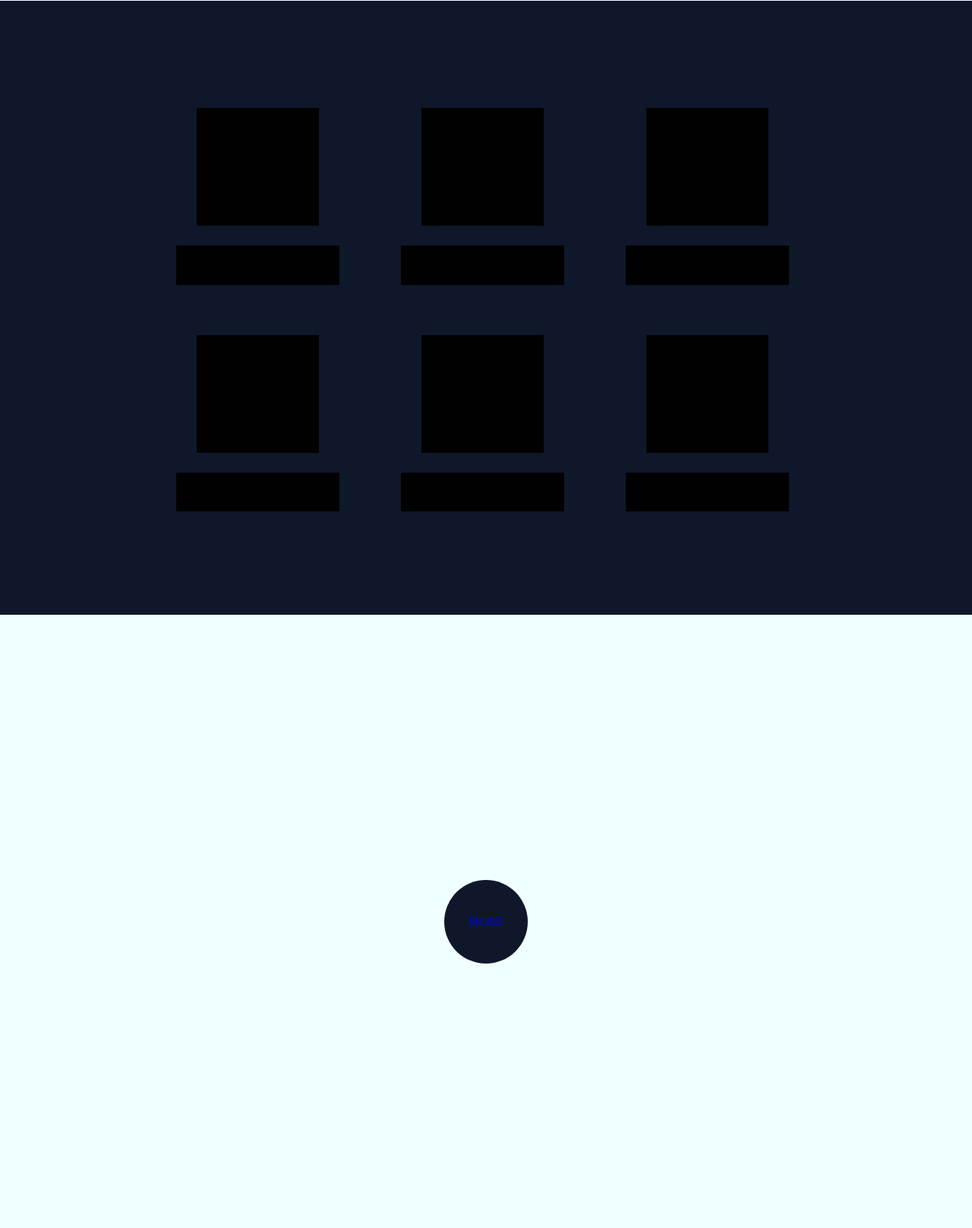
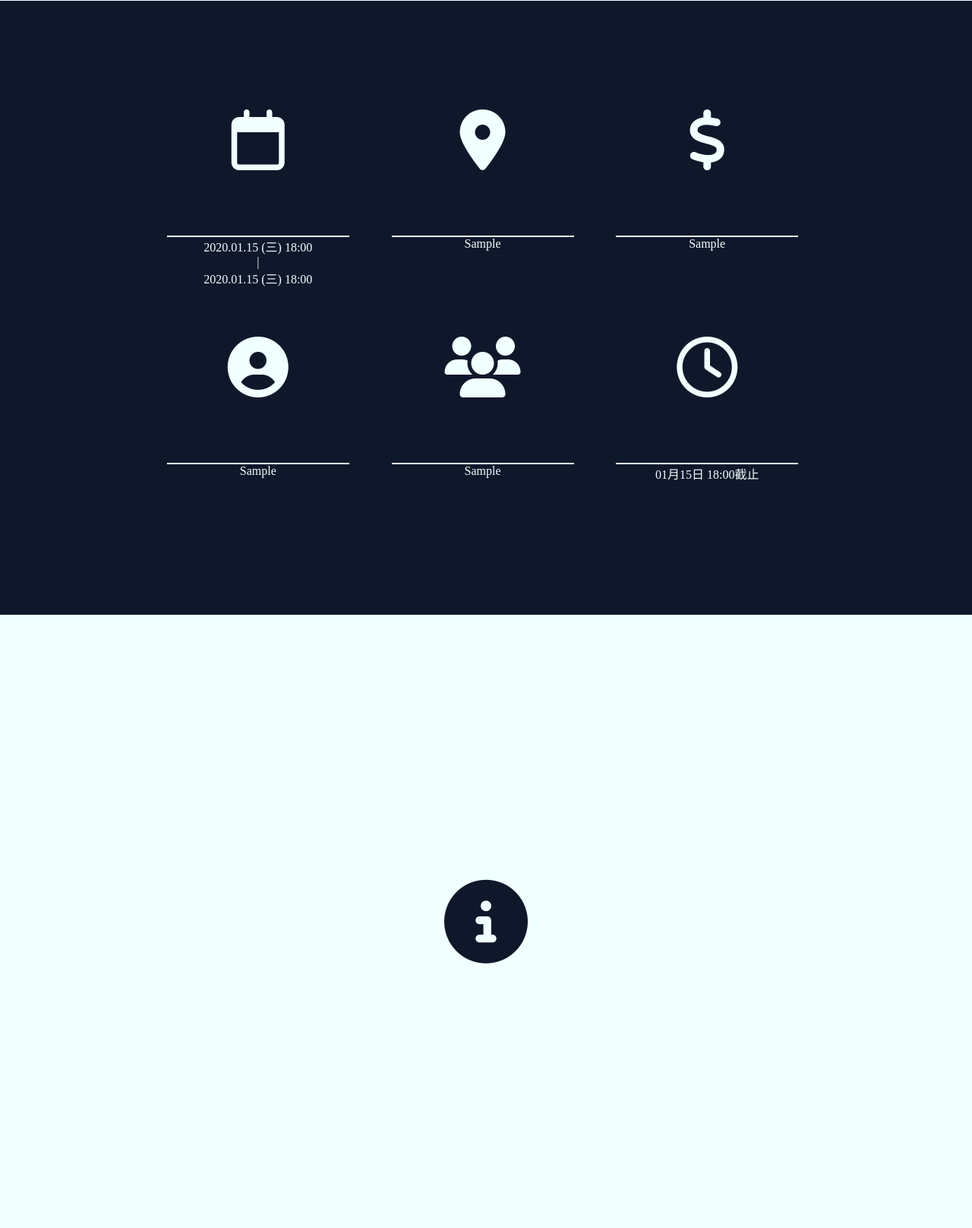
Before and after one commit to CYH16/ActPlat, a Django app: a page that uses activity_platform/templates/activity_platform/activity_detail.html in a window 1280 px wide. Shown: the part 1615-3231 px from the top of the page at 76% size. Run offline with Django 3.2, Linux system fonts and the light colour scheme; tables that the repository leaves empty hold one stand-in row (values such as "Sample post"); some libraries are stand-ins or nearby versions.

Commit message:
4. Update panel

```diff
--- a/activity_platform/models.py
+++ b/activity_platform/models.py
@@ -4,20 +4,22 @@ from django.utils import timezone
 
 class Post(models.Model):
     活動名稱 = models.CharField(default="建議最多十四字", max_length=15)
-    副標題 = models.CharField(default="建議最多二十五字", max_length=30)
+    副標題 = models.CharField(default="建議最多二十五字", blank=True, max_length=30)
     圖片 = models.TextField(default=".jpg")
     簡介 = models.TextField(default="簡介你的活動(建議最多三百二十五字)", max_length=325)
     開始日期與時間 = models.DateTimeField(
             blank=True, null=True)
     結束日期與時間 = models.DateTimeField(blank=True, null=True)
     地點 = models.CharField(max_length=200)
-    對象 = models.CharField(max_length=200)
+    對象 = models.TextField(max_length=200)
     費用 = models.CharField(max_length=200)
-    人數限制 = models.CharField(max_length=200)
+    人數限制 = models.TextField(max_length=200)
     報名死線 = models.DateTimeField(blank=True, null=True)
     聯絡資訊 = models.TextField(default="例如活動專頁等")
     類型 = models.CharField(max_length=200,blank=True)
     標籤 = models.CharField(max_length=200,blank=True)
+    詳細地點 = models.TextField(max_length=200,blank=True)
+    詳細費用 = models.TextField(max_length=200,blank=True)
     def publish(self):
         self.published_date = timezone.now()
         self.save()
--- a/activity_platform/static/css/activity_detail.css
+++ b/activity_platform/static/css/activity_detail.css
@@ -92,7 +92,7 @@ div#head ul li span{
 }
 
 img{
-	height: 100%;
+	height: 80%;
 }
 .title_text{
 	overflow: hidden;
@@ -223,17 +223,23 @@ to {right: 0;}
 	width: 60%;
 	top: 0;
 	left: 20%;
-	background: rgba(1, 1, 1, 1);
+	background: rgba(1, 1, 1, 0);
 	position: absolute;
+	color: rgba(240, 255, 255, 1);
+	font-size: 80px;
 }
 
-.text{
-	height: 20%;
-	width: 80%;
-	top: 70%;
-	left: 10%;
-	background: rgba(1, 1, 1, 1);
+.text_date, .text_location, .text_fee, .text_for, .text_limit, .text_deadline{
+	height: 80px;
+	width: 240px;
+	top: 65%;
+	left: 50%;
+	margin-left: -120px;
+	background: rgba(1, 1, 1, 0);
 	position: absolute;
+	color: rgba(240, 255, 255, 1);
+	border-top: 2px solid rgba(240, 255, 255, 1);
+	font-size: 16px;
 }
 
 /*p4*/
@@ -243,7 +249,7 @@ to {right: 0;}
 	top: 50%;
 	left: 50%;
 	margin: -50px 0 0 -50px;
-	background: rgb(15,24,43);
+	background: rgba(15,24,43,0);
 	position: absolute;
 	border-radius: 100px;
 	line-height: 100px;
@@ -254,6 +260,8 @@ to {right: 0;}
 	-webkit-animation-iteration-count: infinite;
 	-moz-animation-iteration-count: infinite;
 	display: none;
+	font-size: 100px;
+	color: rgb(15,24,43);
 }
 
 @-webkit-keyframes bounce {
@@ -262,18 +270,21 @@ to {right: 0;}
 	width: 100px;
 	margin: -50px 0 0 -50px;
 	line-height: 100px;
+	font-size: 100px;
   }
   50%{
 	height: 110px;
 	width: 110px;
 	margin: -55px 0 0 -55px;
 	line-height: 110px;
+	font-size: 110px;
   }
   100%{
     height: 100px;
 	width: 100px;
 	margin: -50px 0 0 -50px;
 	line-height: 100px;
+	font-size: 100px;
   }
 }
 
@@ -283,18 +294,21 @@ to {right: 0;}
 	width: 100px;
 	margin: -50px 0 0 -50px;
 	line-height: 100px;
+	font-size: 100px;
   }
   50%{
 	height: 110px;
 	width: 110px;
 	margin: -55px 0 0 -55px;
 	line-height: 110px;
+	font-size: 110px;
   }
   100%{
     height: 100px;
 	width: 100px;
 	margin: -50px 0 0 -50px;
 	line-height: 100px;
+	font-size: 100px;
   }
 }
 
--- a/activity_platform/static/js/ellipsis.js
+++ b/activity_platform/static/js/ellipsis.js
@@ -8,7 +8,7 @@ $(function(){
     });
 });
 
-$(function(){
+/*$(function(){
     var len = 9; // 超過9個字以"..."取代
     $("#block > #more_info > p#location").each(function(i){
         if($(this).text().length>len){
@@ -16,4 +16,4 @@ $(function(){
             $(this).text(text);
         }
     });
-});
+});*/
--- a/activity_platform/static/js/hover.js
+++ b/activity_platform/static/js/hover.js
@@ -7,7 +7,7 @@ $(function(){
 		$(this).children(".text").children("#brief").css("color","rgb(15,24,43)");
 	},
 	function(){
-		$(this).css("background","rgba(240, 255, 255, .3)");
+		$(this).css("background","rgba(240, 255, 255, 0)");
 		$(this).css("color","rgba(240, 255, 255, 1)");
 		$(this).children(".text").children("#time").css("color","rgba(240, 255, 255, .4)");
 		$(this).children(".text").children("#brief").css("color","rgba(240, 255, 255, .4)");
--- a/activity_platform/static/js/loading.js
+++ b/activity_platform/static/js/loading.js
@@ -2,6 +2,7 @@ $(document).ready(function() {
 	intro.style.height = $(window).height()+"px";
 	$("#loader").delay(1500).fadeOut(500);
 	$("#welcome").delay(2000).fadeIn(1000);
+	$("#notification").delay(3000).fadeIn(1000);
 	$("#godown").delay(3000).fadeIn(1000);
 	$("#container").delay(3000).fadeIn(1000);
 	$("#footer").delay(3000).fadeIn(1000);
--- a/activity_platform/static/js/menu.js
+++ b/activity_platform/static/js/menu.js
@@ -24,8 +24,8 @@ $(function(){
 	});
 });
 
-var selected = [0,[0,1,1,1,1],[0,1,1,1,1],[0,1,1,1,1],[0,1,1,1,1],[0,1,1,1,1]];
-var keyword = [0,[0,"a","b","c","d"],[0,"A","B","C","D"],[0,"戶內．學術","戶內．休閒","戶外．運動","戶外．休閒"],[0,"免費","每人0-100元","每人101-200元","每人200元以上"],[0,"不限","陽明大學學生","陽明大學師生","系內限定"]];
+var selected = [0,[0,1,1,1,1,1],[0,1,1,1,1,1],[0,1,1,1,1,1],[0,1,1,1,1,1],[0,1,1,1,1,1]];
+var keyword = [0,[0,"a","b","c","d"],[0,"學校活動","學生會","系學會","社團活動","其他"],[0,"室內．學術","室內．休閒","戶外．運動","戶外．休閒",""],[0,"免費","每人0-100元","每人101-200元","每人200元以上",""],[0,"不限","校內學生","系內限定","社團限定",""]];
 
 $(function(){
 
@@ -57,7 +57,7 @@ function show_selected(){
 	$("#content").stop().fadeTo(1, 0).delay(200);
 	$("#content > a > div#block").addClass("show").removeClass("hide");
 	for(i=1;i<=5;i++){
-		for(j=1;j<=4;j++){
+		for(j=1;j<=5;j++){
 			if(selected[i][j]==0){
 				selectedClass = keyword[i][j];
 				$("#content > a > div#block."+selectedClass).addClass("hide").removeClass("show");
--- a/activity_platform/static/js/replace.js
+++ b/activity_platform/static/js/replace.js
@@ -9,4 +9,45 @@ $(function(){
 		text = text.replace(/Sun/g,"日");
 		$(this).text(text);
 	});
+	$(".p3 > .wrapper > .info > .text_date > .start_date").each(function(i){
+		var text = $(this).text().replace(/Mon/g,"一");
+		text = text.replace(/Tue/g,"二");
+		text = text.replace(/Wed/g,"三");
+		text = text.replace(/Thu/g,"四");
+		text = text.replace(/Fri/g,"五");
+		text = text.replace(/Sat/g,"六");
+		text = text.replace(/Sun/g,"日");
+		$(this).text(text);
+	});
+	$(".p3 > .wrapper > .info > .text_date > .end_date").each(function(i){
+		var text = $(this).text().replace(/Mon/g,"一");
+		text = text.replace(/Tue/g,"二");
+		text = text.replace(/Wed/g,"三");
+		text = text.replace(/Thu/g,"四");
+		text = text.replace(/Fri/g,"五");
+		text = text.replace(/Sat/g,"六");
+		text = text.replace(/Sun/g,"日");
+		$(this).text(text);
+	});
 });
+
+$(function(){
+	$("#block > #more_info > #deadline").each(function(i){
+		if($(this).html()==""){
+			$(this).html("<span style='font-size:15px;height:40px;line-height:40px;'>不須報名</span>");
+		}
+	});
+	$(".p3 > .wrapper > .info > .text_deadline").each(function(i){
+		if($(this).html()==""){
+			$(this).html("不須報名");
+		}
+	});
+});
+
+$(function(){
+	$(".p1 > .title > .title_subtext").each(function(i){
+		if($(this).html()=="blank"){
+			$(this).html("");
+		}
+	});
+});
--- a/activity_platform/templates/activity_platform/activity_detail.html
+++ b/activity_platform/templates/activity_platform/activity_detail.html
@@ -4,11 +4,13 @@
 <head>
 <meta http-equiv="Content-Type" content="text/html; charset=UTF-8" />
 <title>實驗網站</title>
+<script src="https://use.fontawesome.com/9ed2b9813e.js"></script>
 <link rel="stylesheet" href= {% static 'css/activity_detail.css' %} type="text/css" />
 <script type="text/javascript" src={% static 'js/jquery-3.1.1.min.js' %}></script>
 <script type="text/javascript" src={% static 'js/jquery.color-2.1.2.js' %}></script>
 <script type="text/javascript" src={% static 'js/menu2.js' %}></script>
 <script type="text/javascript" src={% static 'js/scroll.js' %}></script>
+<script type="text/javascript" src={% static 'js/replace.js' %}></script>
 </head>
 
 
@@ -23,6 +25,7 @@
 	<div class = "arrow-up"></div>
 	<div class = "arrow-up2"></div>
 </div>
+
 <div id="container">
 	<div class="p1">
 		<div class="title">
@@ -35,42 +38,53 @@
 		<div class="title2">
 			<div class="title_text2">簡介</div>
 		</div>
+		{% autoescape off %}
 		<div class="brief">
-			{{ post.簡介 }}
+			{{ post.簡介|linebreaksbr }}
 		</div>
+		{% endautoescape %}
 	</div>
 	<div class="p3">
+
 	<div class="wrapper">
+	{% autoescape off %}
 		<div class="info">
-			<div class="icon"></div>
-			<div class="text"></div>
+			<div class="icon"><i class="fa fa-calendar-o" aria-hidden="true"></i></div>
+			<div class="text_date">
+				<div class="start_date">{{ post.開始日期與時間|date:"Y.m.d (D) H:i" }}</div>
+				<div>|</div>
+				<div class="end_date">{{ post.結束日期與時間|date:"Y.m.d (D) H:i" }}</div>
+			</div>
 		</div>
 		<div class="info">
-			<div class="icon"></div>
-			<div class="text"></div>
+			<div class="icon"><i class="fa fa-map-marker"></i></div>
+			<div class="text_location">{{ post.詳細地點|linebreaksbr }}</div>
 		</div>
 		<div class="info">
-			<div class="icon"></div>
-			<div class="text"></div>
+			<div class="icon"><i class="fa fa-usd" aria-hidden="true"></i></div>
+			<div class="text_fee">{{ post.詳細費用|linebreaksbr }}</div>
 		</div>
 		<div class="info">
-			<div class="icon"></div>
-			<div class="text"></div>
+			<div class="icon"><i class="fa fa-user-circle" aria-hidden="true"></i></div>
+			<div class="text_for">{{ post.對象 }}</div>
 		</div>
 		<div class="info">
-			<div class="icon"></div>
-			<div class="text"></div>
+			<div class="icon"><i class="fa fa-users" aria-hidden="true"></i></div>
+			<div class="text_limit">{{ post.人數限制 }}</div>
 		</div>
 		<div class="info">
-			<div class="icon"></div>
-			<div class="text"></div>
+			<div class="icon"><i class="fa fa-clock-o" aria-hidden="true"></i></div>
+			<div class="text_deadline">{{ post.報名死線|date:"m月d日 H:i截止" }}</div>
 		</div>
+	{% endautoescape %}
 	</div>
+
 	</div>
 	<div class="p4">
-		<a href="{{ post.聯絡資訊 }}" target="_blank"><div class="more">MORE</div></a>
+		<a href="{{ post.聯絡資訊 }}" target="_blank"><div class="more"><i class="fa fa-info-circle"></i></div></a>
 	</div>
 <!--container--></div>
+
 <div id="footer">
 </div>
 </body>
--- a/activity_platform/views.py
+++ b/activity_platform/views.py
@@ -5,7 +5,7 @@ from django.utils import timezone
 # Create your views here.
 def activity_list(request):
     #posts = Post.objects.all().order_by('開始日期與時間')
-    posts = Post.objects.filter(開始日期與時間__gte=timezone.now())
+    posts = Post.objects.filter(結束日期與時間__gte=timezone.now()).order_by('開始日期與時間')
     return render(request, 'activity_platform/activity_list.html', {'posts': posts})
 
 def activity_detail(request, pk):
```
Also changed, not shown: activity_platform/static/css/activity_list.css (+58 -16 lines), activity_platform/templates/activity_platform/activity_list.html (+32 -14 lines), activity_platform/migrations/0013_auto_20170323_1748.py (added), activity_platform/migrations/0014_auto_20170323_1748.py (added), activity_platform/migrations/0015_auto_20170323_1903.py (added), activity_platform/migrations/0016_auto_20170325_1029.py (added), activity_platform/static/image/test10.jpg (added).
